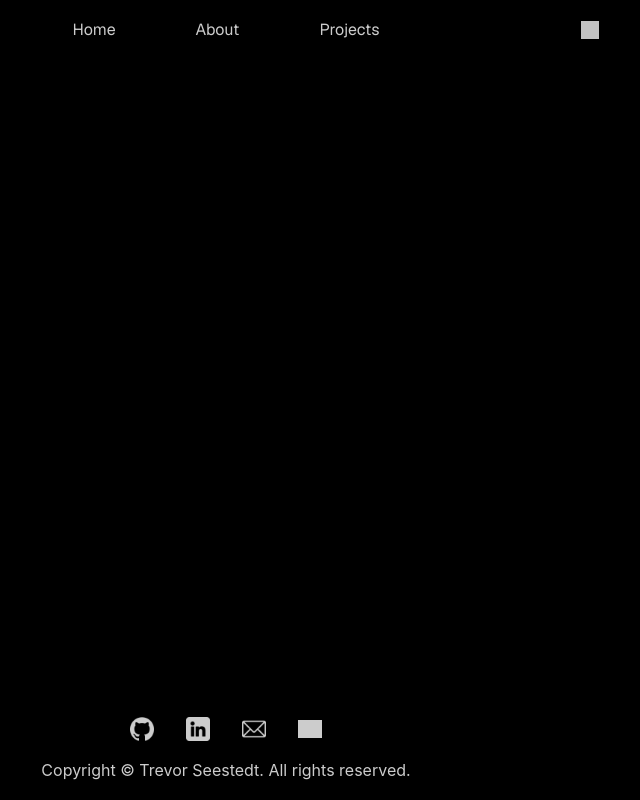
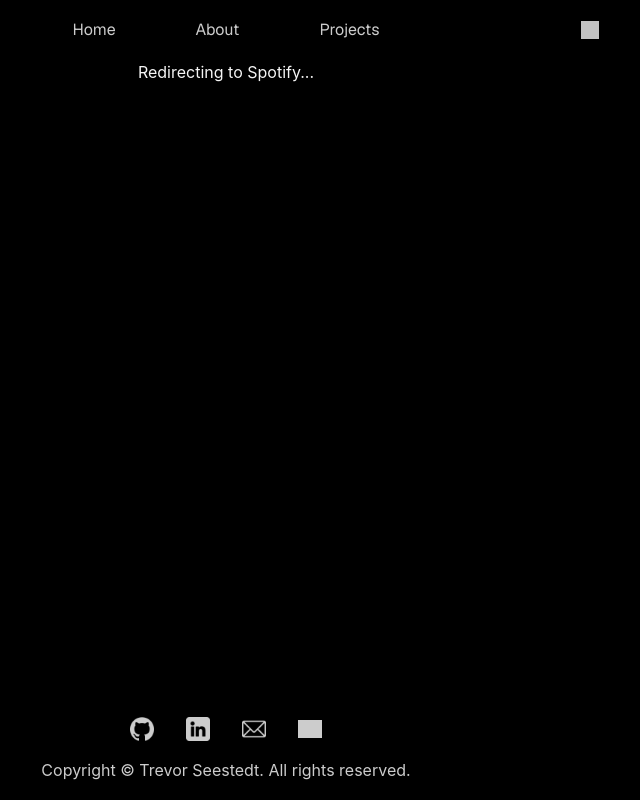
Before and after one commit to TrevorSeestedt/portfolio-website-v2, a React (Vite) app: page /login in a window 1280 px wide. Shown: the whole page, without its empty margins (414-1054 px from the left). Built offline with nearby package versions, Linux system fonts and the light colour scheme; grey boxes are pictures that could not be loaded.

Commit message:
update for spotify login

```diff
--- a/src/App.jsx
+++ b/src/App.jsx
@@ -46,6 +46,7 @@ function App() {
                 <Route path="/" element={<Home />} />
                 <Route path="/about" element={<About />} />
                 <Route path="/projects" element={<Projects />} />
+                <Route path="/login" element={<div>Redirecting to Spotify...</div>} />
               </Routes>
             </Suspense>
           </main>
```
Also changed, not shown: vercel.json.
